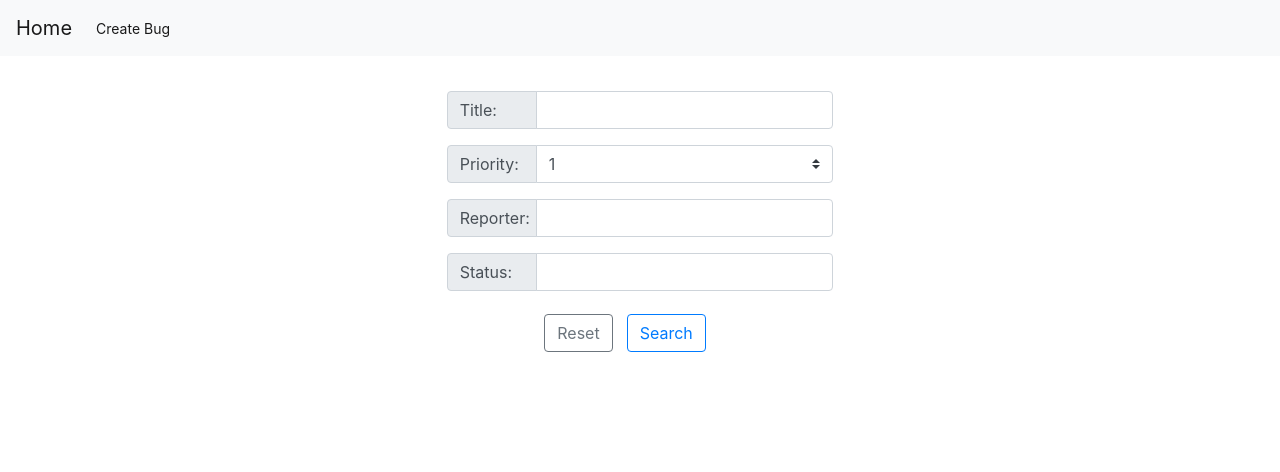
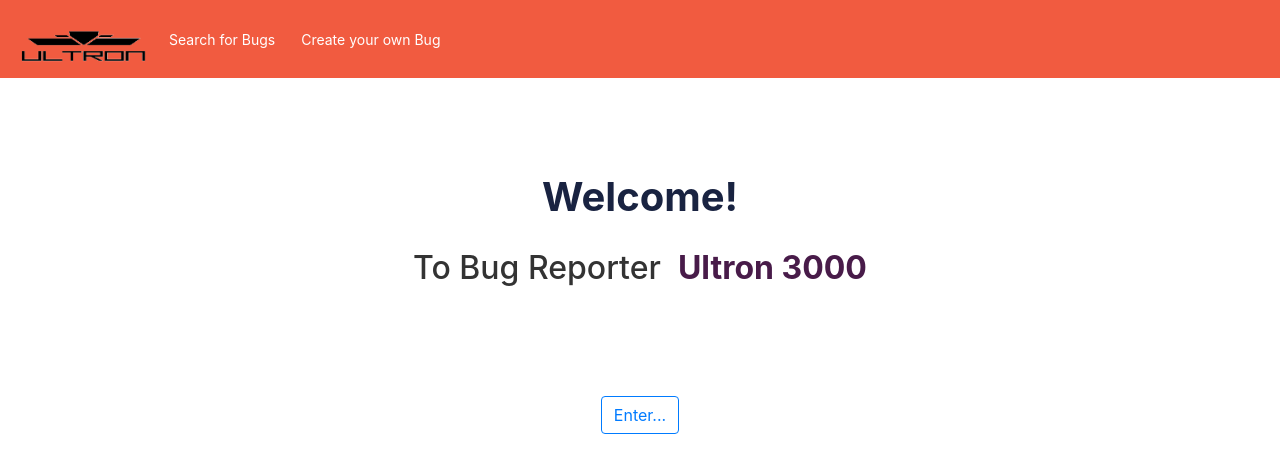
Before and after one commit to diakogiannis/AngularCodehubPoC, an Angular app: page /home-page in a window 1280 px wide. Before the commit this address led to /bugs-search. Shown: the top 472 px of the page. Built offline with nearby package versions, Linux system fonts and the light colour scheme.

Commit message:
Made project Ultron-EEEPIC!!

```diff
--- a/src/app/core/header/header.component.html
+++ b/src/app/core/header/header.component.html
@@ -1,32 +1,20 @@
-<nav class="navbar navbar-expand-lg navbar-light bg-light">
-  <a class="navbar-brand" [routerLink]="['/']">Home</a>
-  <button class="navbar-toggler" type="button" data-toggle="collapse" data-target="#navbarSupportedContent" aria-controls="navbarSupportedContent" aria-expanded="false" aria-label="Toggle navigation">
+<nav class="navbar navbar-expand-sm navbar-dark bg-dark">
+  <img id="app-logo" class="icon" src="assets/images/app-logo.png" [routerLink]="['/']">
+  <!-- <a class="navbar-brand left-margin" [routerLink]="['/']">Home</a> -->
+  <button class="navbar-toggler" type="button" data-toggle="collapse" data-target="#navbarSupportedContent"
+    aria-controls="navbarSupportedContent" aria-expanded="false" aria-label="Toggle navigation">
     <span class="navbar-toggler-icon"></span>
   </button>
 
   <div class="collapse navbar-collapse" id="navbarSupportedContent">
     <ul class="navbar-nav mr-auto">
-      <li class="nav-item active">
-        <a class="nav-link" [routerLink]="['/bug-create']"> Create Bug <span class="sr-only">(current)</span></a>
+      <li class="nav-item active left-margin">
+        <a class="nav-link" [routerLink]="['/bugs-search']"> Search for Bugs <span class="sr-only">(current)</span></a>
       </li>
-      <!-- <li class="nav-item dropdown">
-        <a class="nav-link dropdown-toggle" href="#" id="navbarDropdown" role="button" data-toggle="dropdown" aria-haspopup="true" aria-expanded="false">
-          Dropdown
-        </a>
-        <div class="dropdown-menu" aria-labelledby="navbarDropdown">
-          <a class="dropdown-item" href="#">Action</a>
-          <a class="dropdown-item" href="#">Another action</a>
-          <div class="dropdown-divider"></div>
-          <a class="dropdown-item" href="#">Something else here</a>
-        </div>
-      </li> -->
-      <!-- <li class="nav-item">
-        <a class="nav-link disabled" href="#">Disabled</a>
-      </li> -->
+      <li class="nav-item active left-margin">
+        <a class="nav-link" [routerLink]="['/bug-create']"> Create your own Bug <span
+            class="sr-only">(current)</span></a>
+      </li>
     </ul>
-    <!-- <form class="form-inline my-2 my-lg-0">
-      <input class="form-control mr-sm-2" type="search" placeholder="Search" aria-label="Search">
-      <button class="btn btn-outline-success my-2 my-sm-0" type="submit">Search</button>
-    </form> -->
   </div>
 </nav>
--- a/src/app/core/header/header.component.scss
+++ b/src/app/core/header/header.component.scss
@@ -0,0 +1,13 @@
+nav {
+  background-color: #f15b40 !important;
+}
+
+.left-margin {
+  margin-left: 10px;
+}
+
+#app-logo {
+  margin: 5px;
+  width: 125px;
+  cursor: pointer;
+}
--- a/src/app/features/bug-management/bug-management-routing.module.ts
+++ b/src/app/features/bug-management/bug-management-routing.module.ts
@@ -5,9 +5,10 @@ import { BugsSearchComponent } from './components/bugs-search/bugs-search.compon
 import { BugCreateComponent } from './components/bug-create/bug-create.component';
 import { BugEditComponent } from './components/bug-edit/bug-edit.component';
 import { FindBugDataResolverService } from 'src/app/shared/resolvers/find-bug-data-resolver.service';
+import { HomePageComponent } from './components/home-page/home-page.component';
 
 const routes: Routes = [
-  // { path: '', component: HomePage? },
+  { path: 'home-page', component: HomePageComponent },
   { path: 'bugs-search', component: BugsSearchComponent },
   { path: 'bug-create', component: BugCreateComponent, canDeactivate: [BugsGuardGuard] },
   {
@@ -15,7 +16,7 @@ const routes: Routes = [
       bug: FindBugDataResolverService
     }
   },
-  { path: '**', redirectTo: 'bugs-search', pathMatch: 'full' }
+  { path: '**', redirectTo: 'home-page', pathMatch: 'full' }
 ];
 
 @NgModule({
--- a/src/app/features/bug-management/bug-management.module.ts
+++ b/src/app/features/bug-management/bug-management.module.ts
@@ -10,14 +10,16 @@ import { SharedModule } from 'src/app/shared/shared.module';
 import { BugsCommentsComponent } from './components/bugs-comments/bugs-comments.component';
 import { ReactiveFormsModule } from '@angular/forms';
 import { BugsDisplayCommentsComponent } from './components/bugs-display-comments/bugs-display-comments.component';
+import { HomePageComponent } from './components/home-page/home-page.component';
 
 
 @NgModule({
   declarations: [BugsDisplayComponent, BugsSearchComponent, BugCreateComponent, BugEditComponent, BugFormComponent,
-    BugsCommentsComponent, BugsDisplayCommentsComponent],
+    BugsCommentsComponent, BugsDisplayCommentsComponent, HomePageComponent],
   imports: [
     SharedModule,
-    BugManagementRoutingModule, ReactiveFormsModule
+    BugManagementRoutingModule,
+    ReactiveFormsModule
   ],
   exports: [
     BugsDisplayComponent, BugsSearchComponent, BugCreateComponent, BugEditComponent, BugFormComponent,
--- a/src/app/features/bug-management/components/bugs-comments/bugs-comments.component.html
+++ b/src/app/features/bug-management/components/bugs-comments/bugs-comments.component.html
@@ -1,5 +1,5 @@
 <!-- <div class="row col-md-12 top-buffer justify-content-center"> -->
-  <h3 class="col-md-12 top-buffer"> Comments Section: </h3>
+  <h3 class="col-md-12 top-buffer left-buffer"> Comments Section: </h3>
 
   <form class="row col-md-12 bottom-buffer" [formGroup]="FormComments" (submit)="onSubmit(true)">
     <div class="row offset-md-1 col-md-7 top-buffer">
@@ -33,5 +33,5 @@
     </div>
   </form>
 
-  <codehub-bugs-display-comments [comments]="comments"></codehub-bugs-display-comments>
+  <codehub-bugs-display-comments [comments]="comments" class="top-buffer"></codehub-bugs-display-comments>
 <!-- </div> -->
--- /dev/null
+++ b/src/app/features/bug-management/components/home-page/home-page.component.html
@@ -0,0 +1,8 @@
+<div class="row col-sm-12 align-items-center justify-content-center">
+  <h1 class="row col-sm-12 align-items-center justify-content-center"> Welcome! </h1>
+  <h2 [routerLink]="['/bug-search']" class="row col-sm-12 align-items-center justify-content-center"> To Bug Reporter &nbsp;
+    <span class="app-title"> Ultron 3000 </span>
+  </h2>
+
+  <button class="btn btn-outline-primary my-button ultron-btn" [routerLink]="['/bugs-search']"> Enter... </button>
+</div>
--- /dev/null
+++ b/src/app/features/bug-management/components/home-page/home-page.component.scss
@@ -0,0 +1,24 @@
+@mixin my-mixin ($text-colour) {
+  font: outline;
+  font-weight: bold;
+  color: $text-colour;
+}
+
+h1 {
+  margin-top: 80px;
+
+  @include my-mixin(#192341)
+}
+
+.app-title {
+  @include my-mixin(#481b49)
+}
+
+h2 {
+  font-weight: 530;
+  margin-top: 20px;
+}
+
+.ultron-btn {
+  margin-top: 100px;
+}
--- /dev/null
+++ b/src/app/features/bug-management/components/home-page/home-page.component.ts
@@ -0,0 +1,15 @@
+import { Component, OnInit } from '@angular/core';
+
+@Component({
+  selector: 'codehub-home-page',
+  templateUrl: './home-page.component.html',
+  styleUrls: ['./home-page.component.scss']
+})
+export class HomePageComponent implements OnInit {
+
+  constructor() { }
+
+  ngOnInit() {
+  }
+
+}
--- a/src/index.html
+++ b/src/index.html
@@ -2,7 +2,7 @@
 <html lang="en">
 <head>
   <meta charset="utf-8">
-  <title>AngularCodehubPoc</title>
+  <title> Ultron 3000 </title>
   <base href="/">
   <meta name="viewport" content="width=device-width, initial-scale=1">
   <link rel="icon" type="image/x-icon" href="favicon.ico">
--- a/src/styles.scss
+++ b/src/styles.scss
@@ -13,6 +13,17 @@
   margin-bottom: 10px;
 }
 
-.my-button{
+.left-buffer {
+  margin-left: 10px;
+}
+
+.my-button {
   margin: 7px;
 }
+
+.input-group-prepend .input-group-text{
+  background-color: #85b3b3;
+  color: #000;
+  opacity: 90%;
+  font-weight: 620;
+}
```
Also changed, not shown: src/assets/images/app-logo.png (added), 1 other file (tests, documents, lock files or other folders).
